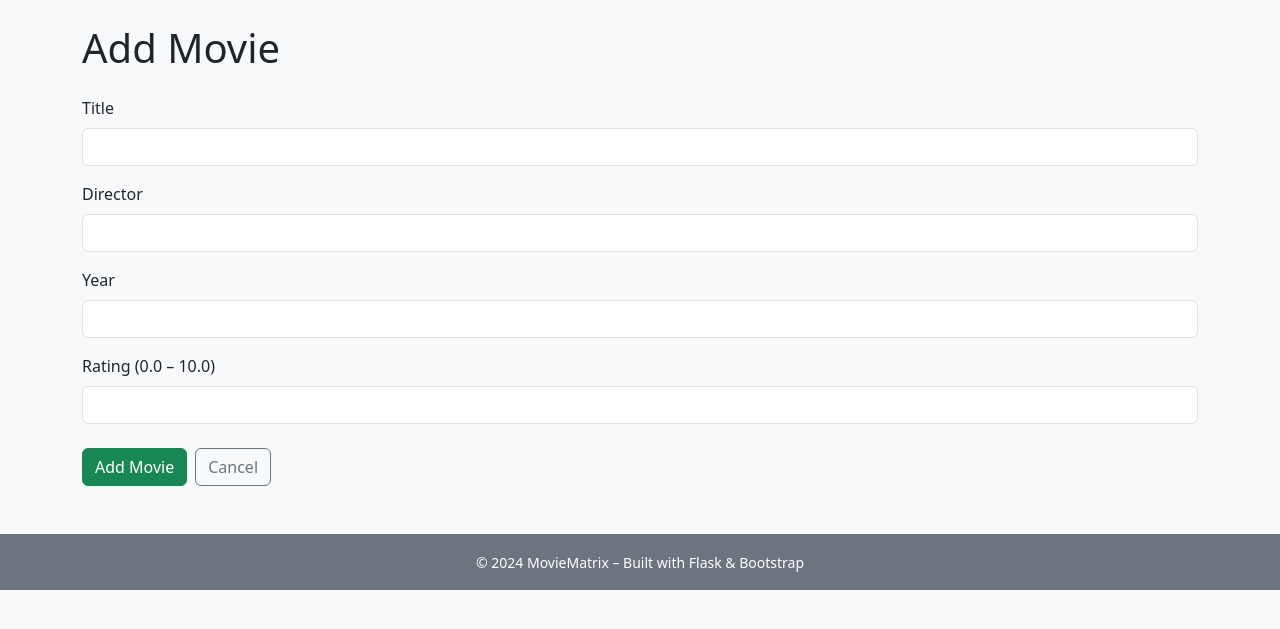
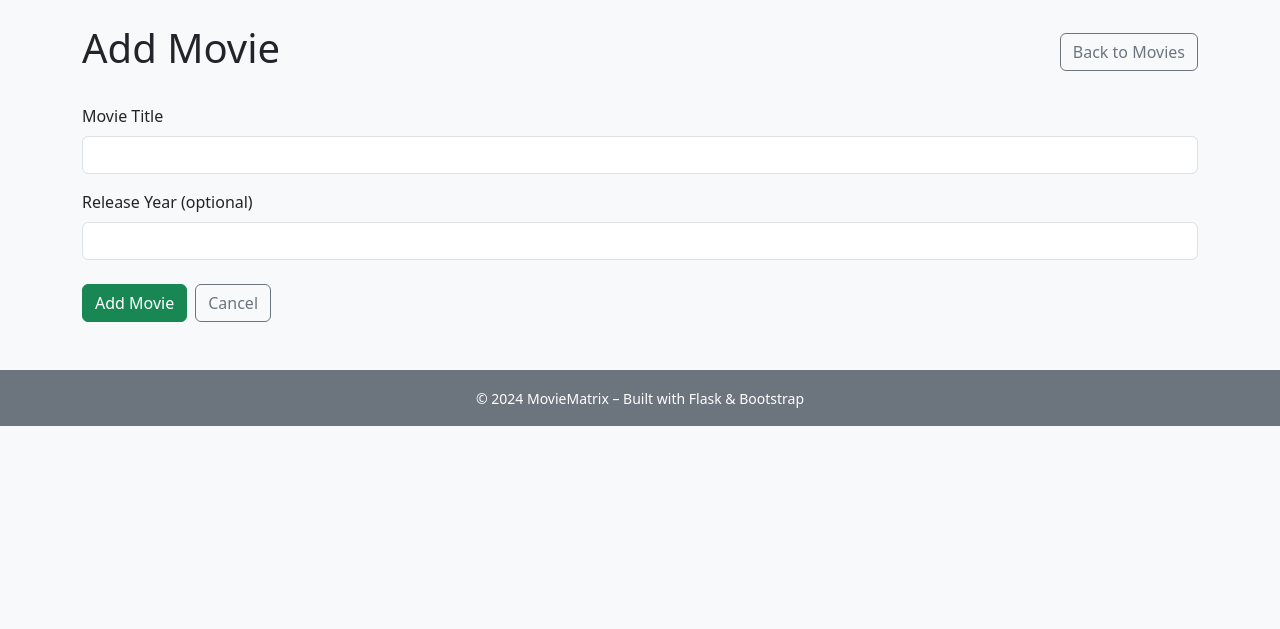
Before and after one commit to Nugamoto/MovieMatrix, a Flask app: template templates/add_movie.html in a window 1280 px wide. Shown: the part 56-685 px from the top of the page. Run offline with Flask 3, Linux system fonts and the light colour scheme; the template is opened without the code that fills it, so the values that code supplies are empty; some libraries are stand-ins or nearby versions.

```diff
--- a/templates/add_movie.html
+++ b/templates/add_movie.html
@@ -3,24 +3,19 @@
 {% block title %}Add Movie - MovieMatrix{% endblock %}
 
 {% block content %}
-<h1>Add Movie</h1>
+<div class="d-flex justify-content-between align-items-center mb-3">
+    <h1>Add Movie</h1>
+    <a href="{{ url_for('user_movies', user_id=user.id) }}" class="btn btn-outline-secondary">Back to Movies</a>
+</div>
 
 <form method="POST" class="mt-4">
     <div class="mb-3">
-        <label for="title" class="form-label">Title</label>
+        <label for="title" class="form-label">Movie Title</label>
         <input type="text" class="form-control" id="title" name="title" required>
     </div>
     <div class="mb-3">
-        <label for="director" class="form-label">Director</label>
-        <input type="text" class="form-control" id="director" name="director">
-    </div>
-    <div class="mb-3">
-        <label for="year" class="form-label">Year</label>
+        <label for="year" class="form-label">Release Year (optional)</label>
         <input type="text" class="form-control" id="year" name="year">
-    </div>
-    <div class="mb-3">
-        <label for="rating" class="form-label">Rating (0.0 – 10.0)</label>
-        <input type="text" class="form-control" id="rating" name="rating">
     </div>
     <div class="mt-4 d-flex gap-2">
         <button type="submit" class="btn btn-success">Add Movie</button>
```
